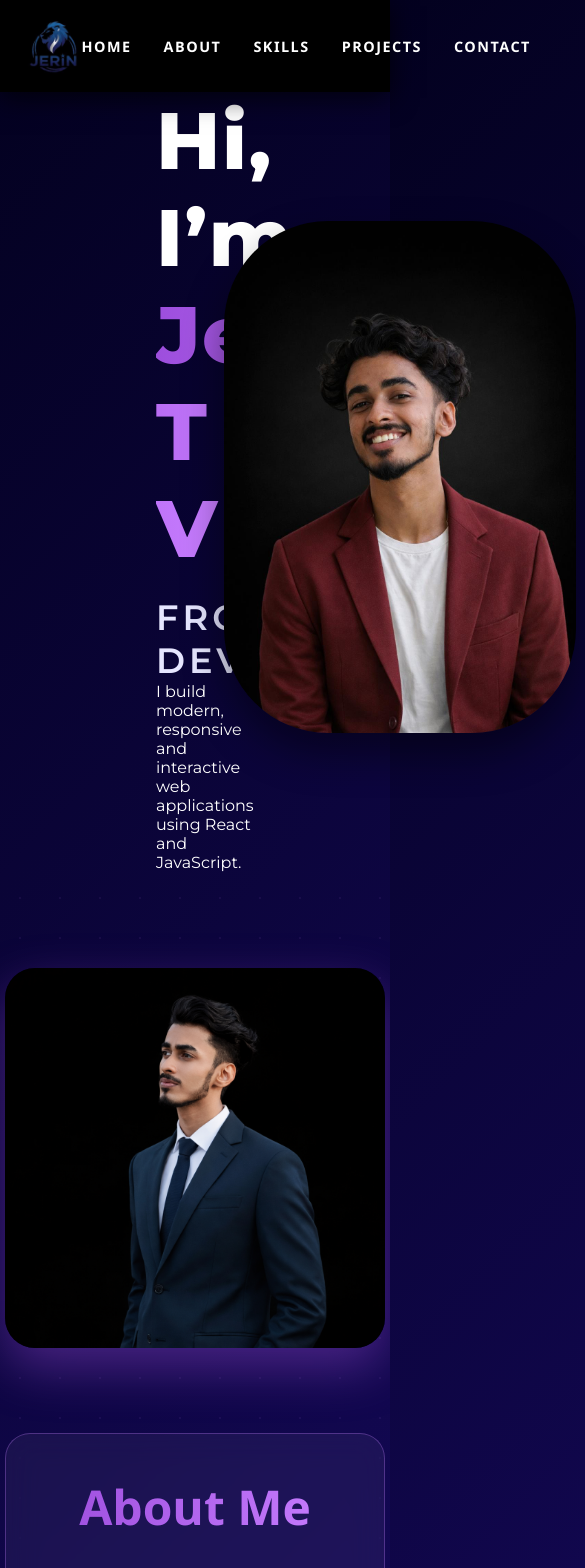
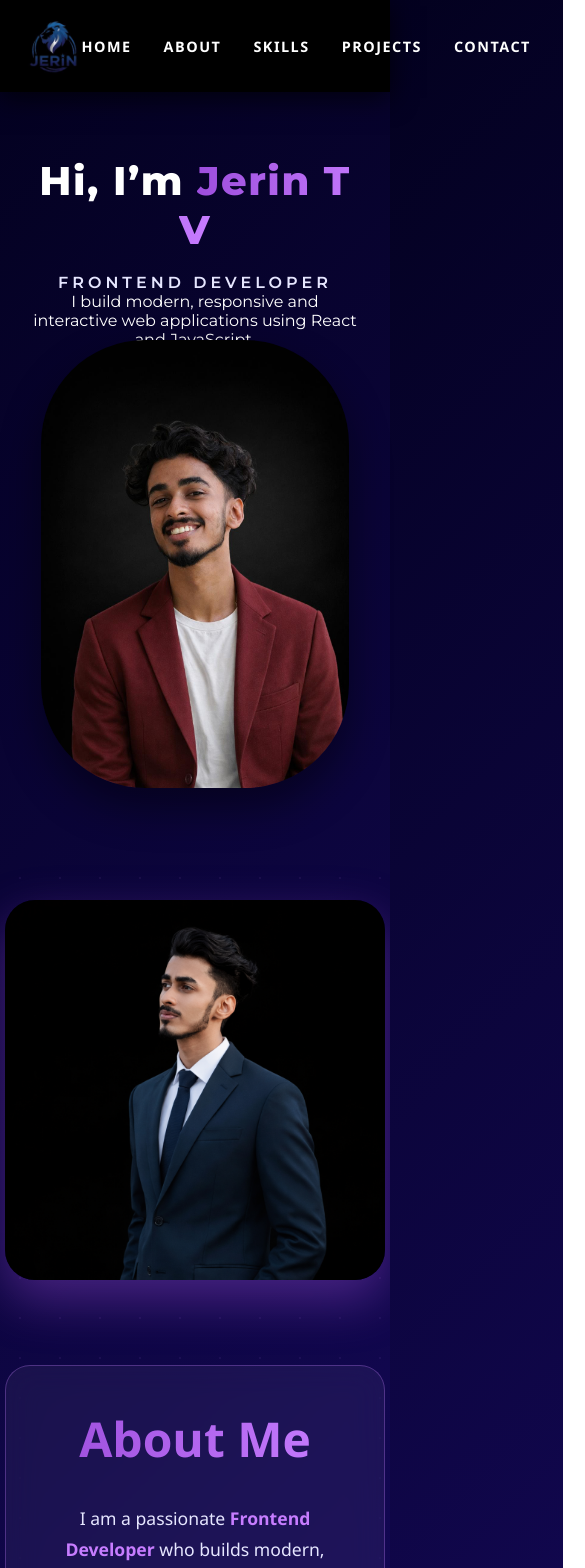
Before and after one commit to JerinTV/portfolio, a React (Vite) app: page / in a window 390 px wide. Shown: the top 1568 px of the page, 585 px wide, since content can reach past the window. Built offline with nearby package versions, Linux system fonts and the light colour scheme; a web font is replaced by a local one.

Commit message:
Updated portfolio design

```diff
--- a/src/index.css
+++ b/src/index.css
@@ -629,3 +629,58 @@ body {
   background: #9d4edd;
   box-shadow: 0 0 20px #9d4edd;
 }
+/* ================= RESPONSIVE FIX ================= */
+
+@media (max-width: 992px) {
+  .hero {
+    flex-direction: column;
+    text-align: center;
+    padding: 4rem 2rem;
+  }
+
+  .hero-text {
+    max-width: 100%;
+    margin-left: 0;
+  }
+
+  .hero-img {
+    margin-left: 0;
+    width: 70%;
+  }
+
+  .about-container {
+    flex-direction: column;
+    text-align: center;
+  }
+
+  .projects-grid {
+    grid-template-columns: 1fr;
+  }
+}
+
+@media (max-width: 600px) {
+  .hero-text h1 {
+    font-size: 2.5rem;
+  }
+
+  .hero-text h2 {
+    font-size: 1rem;
+  }
+
+  .project-buttons {
+    flex-direction: column;
+  }
+
+  .project-buttons a {
+    width: 100%;
+    text-align: center;
+  }
+
+  .section,
+  .about-section,
+  .skills-section,
+  .projects-section,
+  .contact-section {
+    padding: 3rem 1.5rem;
+  }
+}
```
